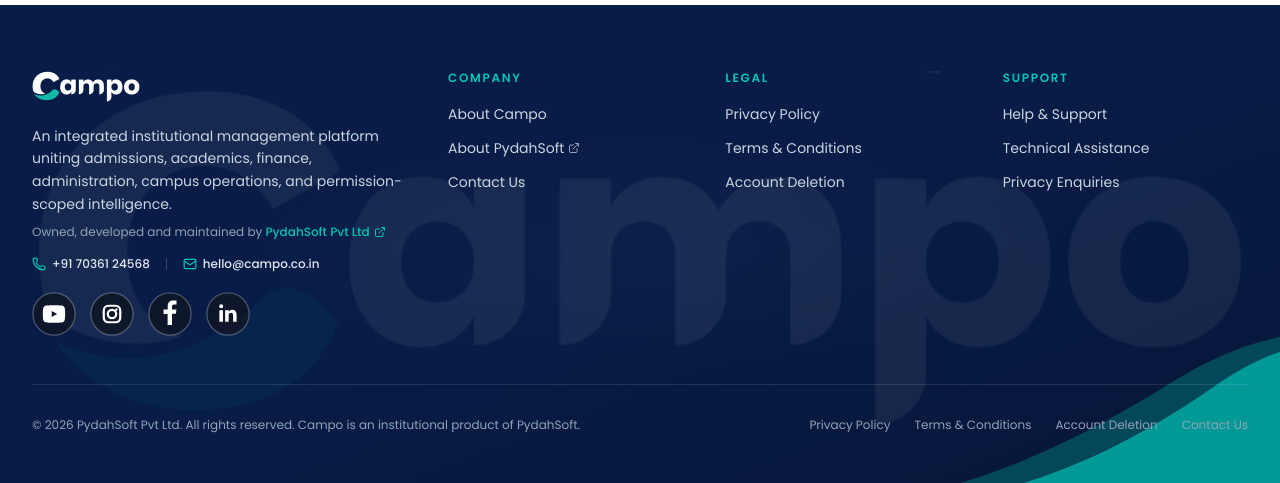
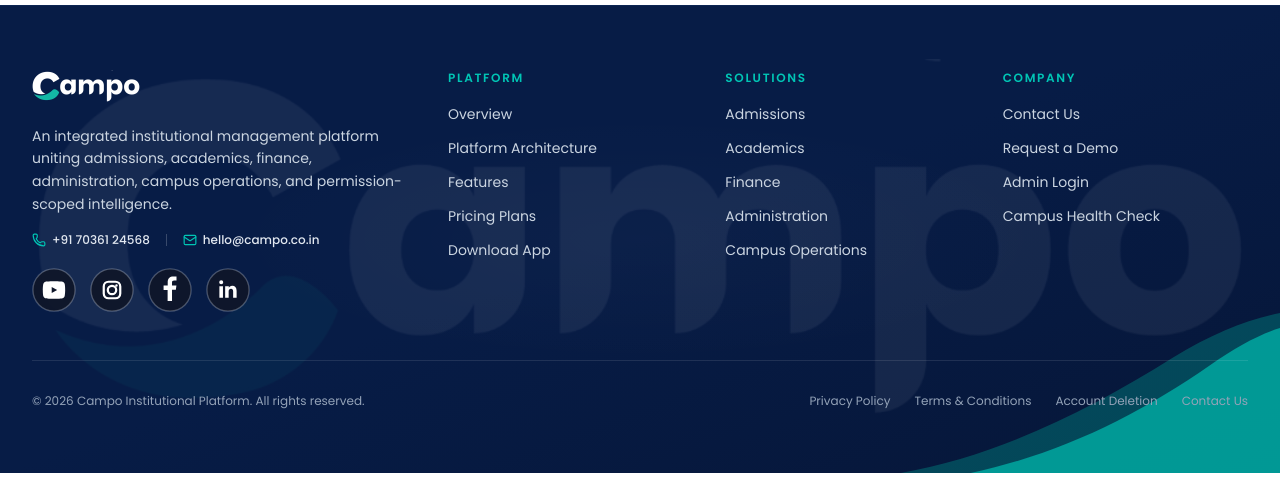
Before and after one commit to Pydah-Soft-Projects/campo, a React (Vite) app in the folder frontend/: page /download in a window 1280 px wide. Shown: the part 2011-2494 px from the top of the page. Built offline with nearby package versions, Linux system fonts and the light colour scheme; no server answers.

Commit message:
feat: add Footer component and associated footer data configuration

```diff
--- a/frontend/src/components/Footer.jsx
+++ b/frontend/src/components/Footer.jsx
@@ -1,5 +1,5 @@
 import React from 'react';
-import { Phone, Mail, ExternalLink } from 'lucide-react';
+import { Phone, Mail } from 'lucide-react';
 import { motion, useReducedMotion } from 'framer-motion';
 import { footerColumns } from '../data/campoData';
 import { siteConfig } from '../config/siteConfig';
@@ -8,7 +8,7 @@ import { BrandCornerWave } from './MotionPrimitives';
 import { realisticSocialLogos } from './SocialLogos';
 import campoWatermark from '../assets/campo-footer-watermark.png';
 
-export function Footer({ onRequestDemo, onNavigate }) {
+export function Footer({ onRequestDemo, onNavigate, onOpenLegal }) {
   const currentYear = new Date().getFullYear();
   const shouldReduceMotion = useReducedMotion();
 
@@ -113,19 +113,6 @@ export function Footer({ onRequestDemo, onNavigate }) {
               {siteConfig.brand.description}
             </p>
 
-            <p className="mt-2 text-xs text-slate-400">
-              Owned, developed and maintained by{' '}
-              <a
-                href={siteConfig.company.website}
-                target="_blank"
-                rel="noopener noreferrer"
-                className="font-medium text-campo-teal hover:underline inline-flex items-center gap-1"
-              >
-                {siteConfig.company.fullName}
-                <ExternalLink className="h-3 w-3 inline" />
-              </a>
-            </p>
-
             {/* Direct Official Contact Channels */}
             <div className="mt-4 flex flex-wrap items-center gap-x-4 gap-y-1.5 text-xs text-slate-200">
               <a
@@ -173,41 +160,15 @@ export function Footer({ onRequestDemo, onNavigate }) {
             </div>
           </div>
 
-          {/* Link Columns: Company, Legal, Support */}
+          {/* Link Columns: Platform, Solutions, Company */}
           <div className="grid grid-cols-2 gap-8 sm:grid-cols-3 lg:col-span-8">
-            {/* COMPANY */}
+            {/* PLATFORM */}
             <div>
               <h3 className="font-display text-xs font-semibold uppercase tracking-[0.14em] text-campo-teal">
-                Company
+                Platform
               </h3>
               <ul className="mt-4 space-y-2.5">
-                {footerColumns.company.map((item) => {
-                  const isExt = item.isExternal || item.href.startsWith('http');
-                  return (
-                    <li key={item.label}>
-                      <a
-                        href={item.href}
-                        target={isExt ? '_blank' : undefined}
-                        rel={isExt ? 'noopener noreferrer' : undefined}
-                        onClick={(e) => handleLinkClick(e, item.label, item.href, isExt)}
-                        className="inline-flex items-center gap-1 text-sm text-slate-300 transition-colors hover:text-white"
-                      >
-                        {item.label}
-                        {isExt && <ExternalLink className="h-3 w-3 text-slate-400" />}
-                      </a>
-                    </li>
-                  );
-                })}
-              </ul>
-            </div>
-
-            {/* LEGAL */}
-            <div>
-              <h3 className="font-display text-xs font-semibold uppercase tracking-[0.14em] text-campo-teal">
-                Legal
-              </h3>
-              <ul className="mt-4 space-y-2.5">
-                {footerColumns.legal.map((item) => (
+                {footerColumns.platform.map((item) => (
                   <li key={item.label}>
                     <a
                       href={item.href}
@@ -221,13 +182,33 @@ export function Footer({ onRequestDemo, onNavigate }) {
               </ul>
             </div>
 
-            {/* SUPPORT */}
+            {/* SOLUTIONS */}
             <div>
               <h3 className="font-display text-xs font-semibold uppercase tracking-[0.14em] text-campo-teal">
-                Support
+                Solutions
               </h3>
               <ul className="mt-4 space-y-2.5">
-                {footerColumns.support.map((item) => (
+                {footerColumns.solutions.map((item) => (
+                  <li key={item.label}>
+                    <a
+                      href={item.href}
+                      onClick={(e) => handleLinkClick(e, item.label, item.href, false)}
+                      className="text-sm text-slate-300 transition-colors hover:text-white"
+                    >
+                      {item.label}
+                    </a>
+                  </li>
+                ))}
+              </ul>
+            </div>
+
+            {/* COMPANY */}
+            <div>
+              <h3 className="font-display text-xs font-semibold uppercase tracking-[0.14em] text-campo-teal">
+                Company
+              </h3>
+              <ul className="mt-4 space-y-2.5">
+                {footerColumns.company.map((item) => (
                   <li key={item.label}>
                     <a
                       href={item.href}
@@ -246,7 +227,7 @@ export function Footer({ onRequestDemo, onNavigate }) {
         {/* Bottom Legal Bar */}
         <div className="mt-12 flex flex-col items-center justify-between gap-4 border-t border-white/10 pt-8 text-xs text-slate-400 sm:flex-row">
           <p>
-            © {currentYear} {siteConfig.company.fullName}. All rights reserved. Campo is an institutional product of PydahSoft.
+            © {currentYear} Campo Institutional Platform. All rights reserved.
           </p>
 
           <div className="flex flex-wrap items-center gap-4 sm:gap-6">
@@ -254,7 +235,11 @@ export function Footer({ onRequestDemo, onNavigate }) {
               href="/privacy-policy"
               onClick={(e) => {
                 e.preventDefault();
-                onNavigate?.('/privacy-policy');
+                if (onOpenLegal) {
+                  onOpenLegal('privacy');
+                } else {
+                  onNavigate?.('/privacy-policy');
+                }
               }}
               className="transition-colors hover:text-white"
             >
@@ -264,7 +249,11 @@ export function Footer({ onRequestDemo, onNavigate }) {
               href="/terms"
               onClick={(e) => {
                 e.preventDefault();
-                onNavigate?.('/terms');
+                if (onOpenLegal) {
+                  onOpenLegal('terms');
+                } else {
+                  onNavigate?.('/terms');
+                }
               }}
               className="transition-colors hover:text-white"
             >
--- a/frontend/src/data/campoData.js
+++ b/frontend/src/data/campoData.js
@@ -450,20 +450,25 @@ export const whyCampoFeatures = [
 ];
 
 export const footerColumns = {
+  platform: [
+    { label: 'Overview', href: '#platform' },
+    { label: 'Platform Architecture', href: '#platform' },
+    { label: 'Features', href: '#features' },
+    { label: 'Pricing Plans', href: '#pricing' },
+    { label: 'Download App', href: '/download' },
+  ],
+  solutions: [
+    { label: 'Admissions', href: '/applications/admissions-crm' },
+    { label: 'Academics', href: '/applications/academic-management' },
+    { label: 'Finance', href: '/applications/fee-management' },
+    { label: 'Administration', href: '/applications/hrms' },
+    { label: 'Campus Operations', href: '/applications/transport-management' },
+  ],
   company: [
-    { label: 'About Campo', href: '/#platform' },
-    { label: 'About PydahSoft', href: 'https://pydahsoft.in', isExternal: true },
-    { label: 'Contact Us', href: '/contact' },
-  ],
-  legal: [
-    { label: 'Privacy Policy', href: '/privacy-policy' },
-    { label: 'Terms & Conditions', href: '/terms' },
-    { label: 'Account Deletion', href: '/delete-account' },
-  ],
-  support: [
-    { label: 'Help & Support', href: '/contact?category=General%20Enquiry' },
-    { label: 'Technical Assistance', href: '/contact?category=Technical%20Support' },
-    { label: 'Privacy Enquiries', href: '/contact?category=Privacy%20Concern' },
+    { label: 'Contact Us', href: '#contact' },
+    { label: 'Request a Demo', href: '#contact' },
+    { label: 'Admin Login', href: '/admin/login' },
+    { label: 'Campus Health Check', href: '/campus-health' },
   ],
 };
 
```
